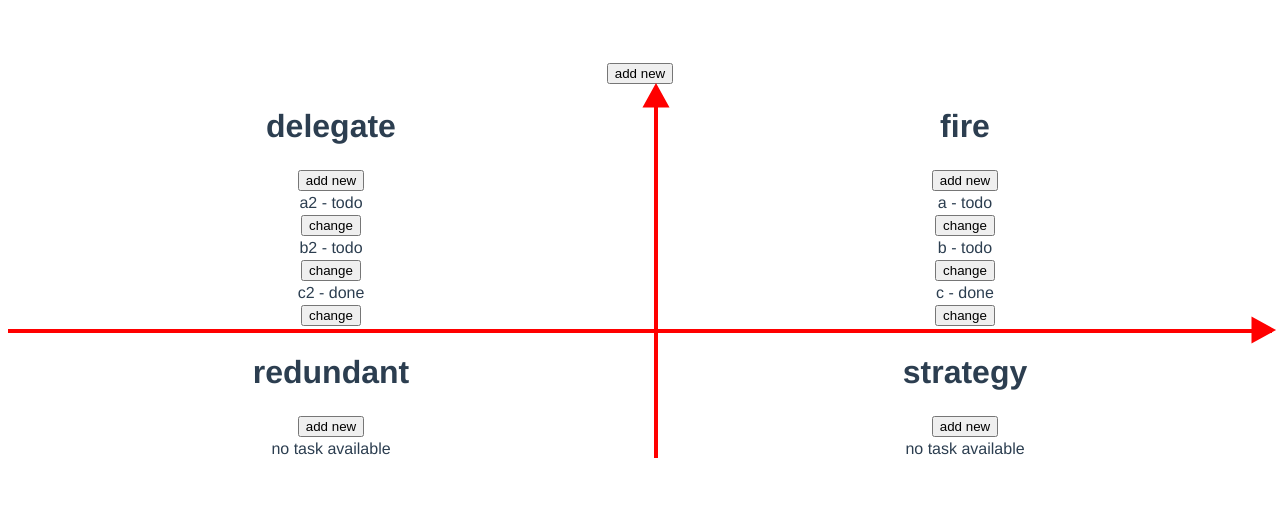
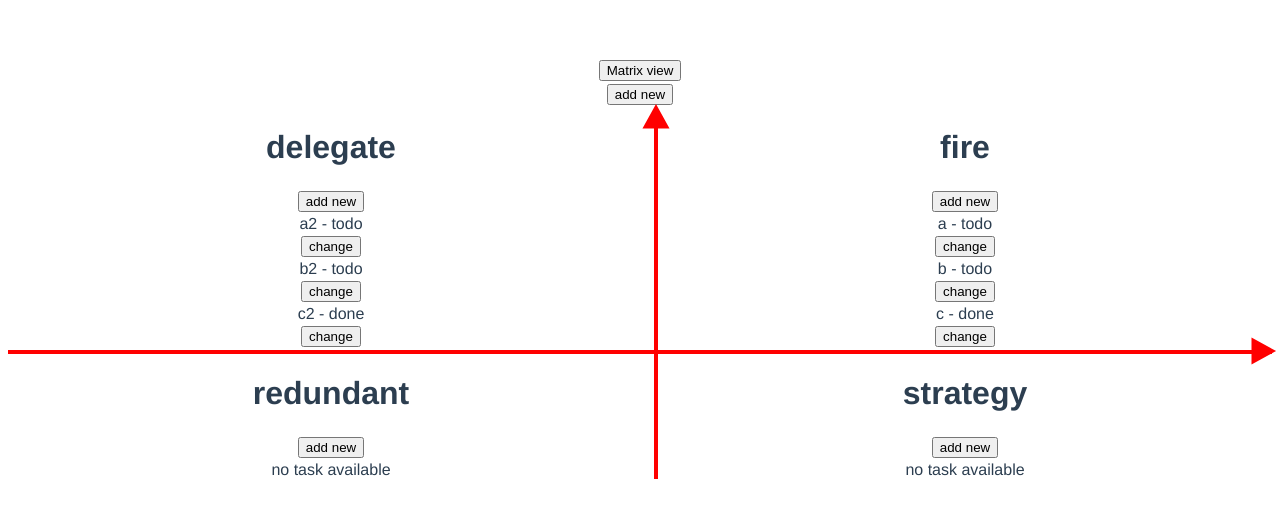
Before and after one commit to elzp/eisenhower-matrix-tool-in-vue, a Vue app: page / in a window 1280 px wide. Shown: the top 518 px of the page. Built offline with nearby package versions, Linux system fonts and the light colour scheme.

Commit message:
Add button & code to toggle matrix&nonmatrix view

```diff
--- a/src/App.vue
+++ b/src/App.vue
@@ -1,10 +1,11 @@
 <template>
+  <button @click="toggleMatrix">Matrix view</button>
   <FunctionalButton
     :type="'add new'"
     :taskType="''"
     @settings="getSettingsData"
   />
-  <div class="matrix">
+  <div :class="style">
     <ul v-for="item in tasksData" :key="item" :style="chooseStyle(item.name)">
       <li>
         <SectionOfMatrix
@@ -152,16 +153,31 @@ export default {
       this.visibility = false;
     },
     chooseStyle(nameOfType) {
-      return {
-        "grid-area": nameOfType,
-        ...this.defineBorder(nameOfType),
-      };
+      switch (this.style) {
+        case "matrix":
+          return {
+            "grid-area": nameOfType,
+            ...this.defineBorder(nameOfType),
+          };
+        default:
+          return {};
+      }
     },
     defineBorder(typeName) {
       return {
         [`border-${this.borderMapping[`${typeName}`][0]}`]: "2px solid red",
         [`border-${this.borderMapping[`${typeName}`][1]}`]: "2px solid red",
       };
+    },
+    toggleMatrix() {
+      switch (this.style) {
+        case "matrix":
+          this.style = "";
+          break;
+        default:
+          this.style = "matrix";
+          break;
+      }
     },
   },
 };
```
